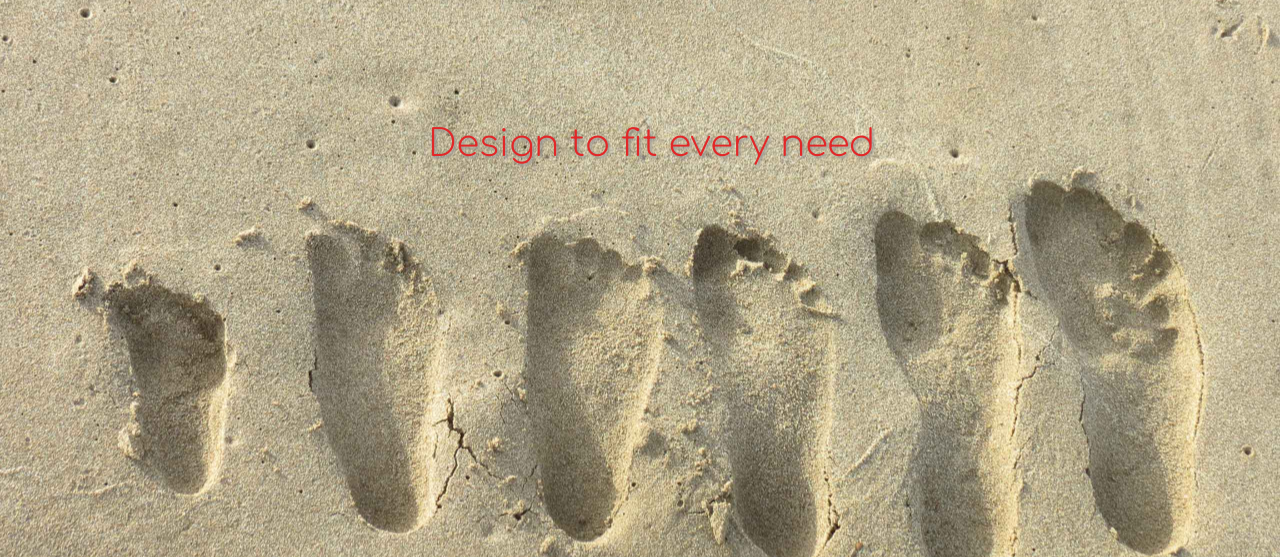
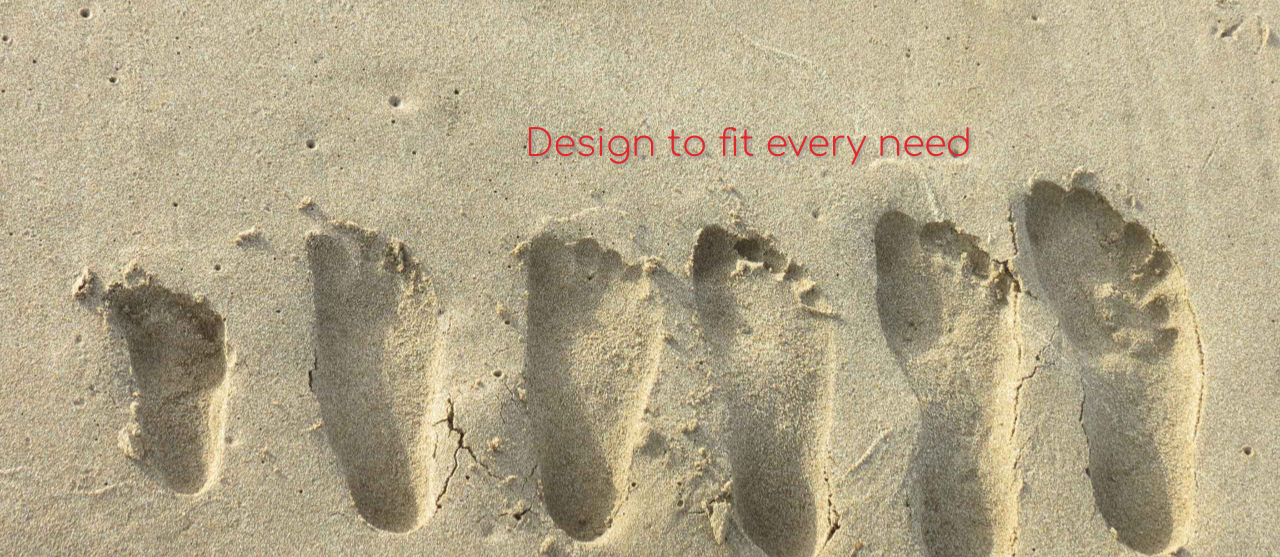
Before and after one commit to Zurc/machi, a PHP site: page / in a window 1280 px wide. Shown: the part 75-632 px from the top of the page. Run offline with PHP 8.4, Linux system fonts and the light colour scheme; some web fonts are replaced.

Commit message:
alinear titulos index y about

```diff
--- a/css/style.css
+++ b/css/style.css
@@ -53,6 +53,10 @@ h1, h2, h3, h4 {
 
 .smargin {
 	margin: 1.1em 0;
+}
+
+.pad-left {
+	padding-left: 7em;
 }
 
 .trpt {
--- a/index.php
+++ b/index.php
@@ -6,7 +6,7 @@ include('header.php');
 
 	<section class="welcome">
 		<div class="row">
-			<div class="large-8 right columns">
+			<div class="large-8 right columns pad-left">
 				<h2>Design to fit every need</h2>
 			</div>
 		</div>
```
